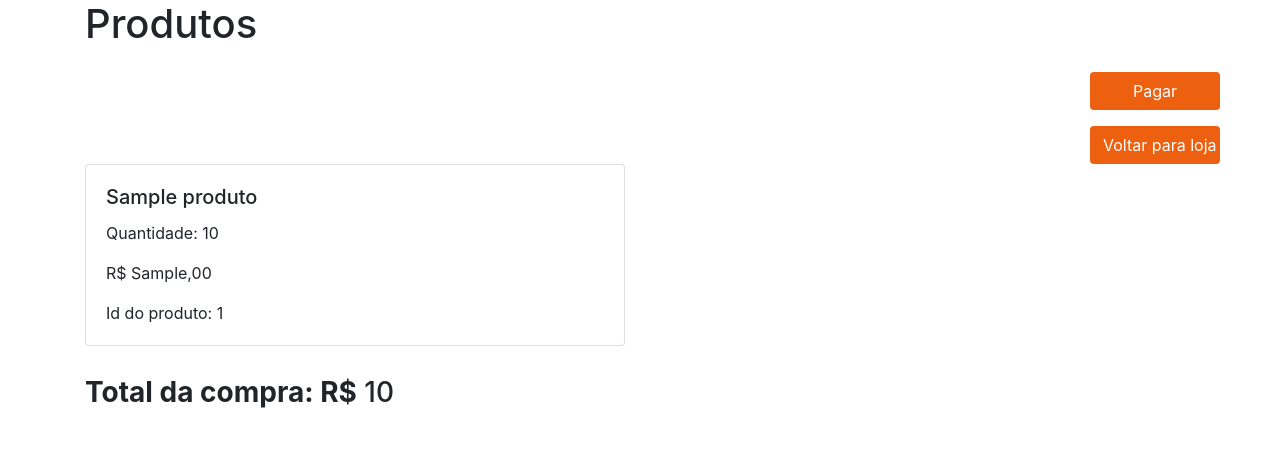
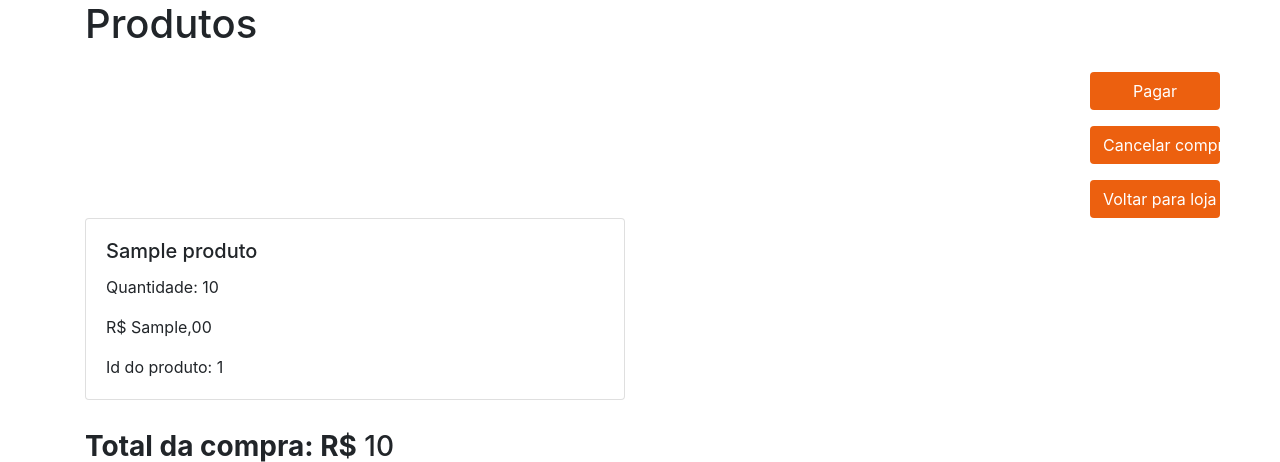
Before and after one commit to GabrielMR0504/Sistema-Web-e-Banco-de-Dados, a PHP site: page /carrinho.php in a window 1280 px wide. Shown: the part 56-518 px from the top of the page. Run offline with PHP 8.4, Linux system fonts and the light colour scheme; the visitor is signed in with stand-in values (Sample User, id 1); tables that the repository leaves empty or names only in its code hold one stand-in row (values such as "Sample post"); some libraries are stand-ins or nearby versions.

Commit message:
botao para cancelar venda

```diff
--- a/carrinho.php
+++ b/carrinho.php
@@ -1,6 +1,13 @@
 <?php
 include('protect.php');
 include('conexao.php');
+
+if(isset($_POST['cancelar'])){
+    $sql_cancelar = $mysqli->query("DELETE from venda where ID = ".$_SESSION['idvenda']."") or die("Erro ao consultar catálogo de produtos! " . $mysqli->error);
+    //$sql_cancelar->execute();
+    echo 'iamsf sdafdsuafhdsa';
+    header("Location: index.php");
+}
 ?>
 <!DOCTYPE html>
 <html>
@@ -36,9 +43,11 @@ include('conexao.php');
 
     <!-- ITENS -->
     <?php
-    $sql_code = "SELECT IDProduto, Quantidade, PrecoItem, IDVenda, p.Nome FROM item i left outer join produto p on i.IDProduto = p.ID where IDVenda = ".$_SESSION['idvenda']."";
+    $sql_code = "SELECT IDProduto, Quantidade, PrecoItem, IDVenda, p.Nome FROM item i join produto p where IDVenda = ".$_SESSION['idvenda']." AND i.IDProduto = p.ID";
     $sql_query = $mysqli->query($sql_code) or die("Erro ao consultar catálogo de produtos! " . $mysqli->error);
     $qnt = $sql_query->num_rows;
+
+
     ?>
     <div class="container" id="inferior">
         <div class="row">
@@ -49,6 +58,11 @@ include('conexao.php');
                     <div class="d-flex justify-content-center mt-3 pay_container" style="margin-left: 1005px;">
                         <button type="submit" name="pagar" class="btn pay_btn"><a href="pagamento.php" style="color: white;">Pagar</a></button>
                     </div>
+                    <form action="" method="post">
+                    <div class="d-flex justify-content-center mt-3 pay_container" style="margin-left: 1005px;">
+                        <button type="submit" name="cancelar" class="btn pay_btn">Cancelar compra</a></button>
+                    </div>
+                    </form>
                     <div class="d-flex justify-content-center mt-3 pay_container" style="margin-left: 1005px;">
                         <button type="submit" name="voltarLoja" class="btn pay_btn"><a href="loja.php" style="color: white;">Voltar para loja</a></button>
                     </div>
@@ -56,6 +70,7 @@ include('conexao.php');
 
                 <!-- FAZER UM IF COM ALGO COMO NADA CADSTRADO SE NAO TIVER ITENS-->
                 <?php
+
                 if ($qnt < 1) {
                 ?>
                     <div class="card mb-3" style="max-width: 540px;">
@@ -71,6 +86,7 @@ include('conexao.php');
                     <!-- else aqui-->
                     <?php
                 } else {
+
                     while ($dados = $sql_query->fetch_assoc()) {
                     ?>
                         <div class="card mb-3" style="max-width: 540px;">
```
